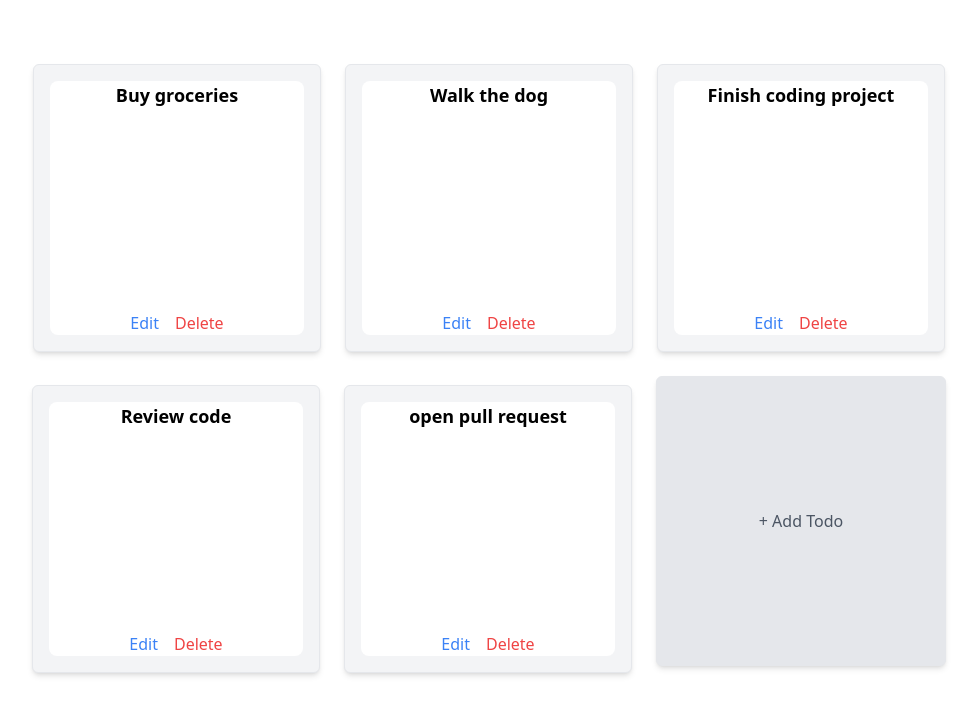
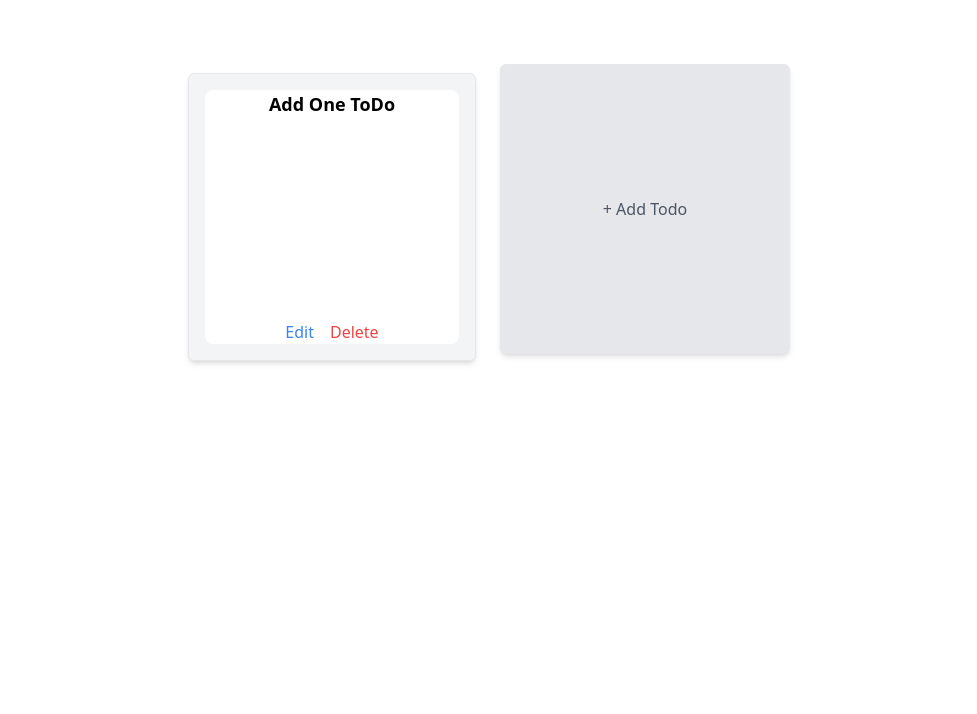
Before and after one commit to AbdullahWins/GrapesJS, a React (Vite) app: page /drag in a window 1280 px wide. Shown: the top 714 px of the page, without its empty margins (151-1128 px from the left). Built offline with nearby package versions, Linux system fonts and the light colour scheme.

Commit message:
fixed todo

```diff
--- a/src/main.jsx
+++ b/src/main.jsx
@@ -4,14 +4,10 @@ import App from './App.jsx'
 import './index.css'
 import 'grapesjs/dist/css/grapes.min.css'; // Import GrapesJS styles
 import './index.css'; // Your project's styles
-import { RouterProvider } from "react-router-dom";
-import { routes } from "./routes/Router";
 
-const Router = routes;
 
 ReactDOM.createRoot(document.getElementById('root')).render(
   <React.StrictMode>
-  <RouterProvider router={Router}>
-    <App /></RouterProvider>
+    <App />
   </React.StrictMode>,
 )
--- a/src/pages/ToDo.jsx
+++ b/src/pages/ToDo.jsx
@@ -4,13 +4,12 @@ import { HTML5Backend } from "react-dnd-html5-backend";
 import TodoItem from "../components/TodoItem";
 
 const ToDo = () => {
-  const [todos, setTodos] = useState([
-    { id: "todo-1", content: "Buy groceries" },
-    { id: "todo-2", content: "Walk the dog" },
-    { id: "todo-3", content: "Finish coding project" },
-    { id: "todo-4", content: "Review code" },
-    { id: "todo-5", content: "open pull request" },
-  ]);
+  const [todos, setTodos] = useState(() => {
+    const savedTodos = localStorage.getItem("todos");
+    return savedTodos
+      ? JSON.parse(savedTodos)
+      : [{ id: "todo-1", content: "Add One ToDo" }];
+  });
 
   const addTodo = () => {
     const newTodo = prompt("Enter a new todo:");
@@ -20,6 +19,7 @@ const ToDo = () => {
         { id: `todo-${todos.length + 1}`, content: newTodo },
       ];
       setTodos(newTodos);
+      localStorage.setItem("todos", JSON.stringify(newTodos));
     }
   };
 
@@ -33,6 +33,7 @@ const ToDo = () => {
         todo.id === id ? { ...todo, content: updatedContent } : todo
       );
       setTodos(newTodos);
+      localStorage.setItem("todos", JSON.stringify(newTodos));
     }
   };
 
@@ -43,6 +44,7 @@ const ToDo = () => {
     if (confirmation) {
       const newTodos = todos.filter((todo) => todo.id !== id);
       setTodos(newTodos);
+      localStorage.setItem("todos", JSON.stringify(newTodos));
     }
   };
 
@@ -51,6 +53,7 @@ const ToDo = () => {
     const [movedTodo] = newTodos.splice(fromIndex, 1);
     newTodos.splice(toIndex, 0, movedTodo);
     setTodos(newTodos);
+    localStorage.setItem("todos", JSON.stringify(newTodos));
   };
 
   return (
@@ -66,12 +69,14 @@ const ToDo = () => {
               moveTodo={moveTodo}
               editTodo={editTodo}
               deleteTodo={deleteTodo}
+              onTouchStart={(e) => e.preventDefault()} // Prevent default touch behavior
             />
           ))}
           <div className="border rounded-md bg-gray-200 shadow-md cursor-pointer mb-4">
             <button
               className="w-72 h-72 p-4 text-gray-600 hover:text-gray-800"
               onClick={addTodo}
+              onTouchStart={addTodo} // Add onTouchStart for touch devices
             >
               + Add Todo
             </button>
```
Also changed, not shown: src/components/TodoItem.jsx (line endings or trailing spaces).
